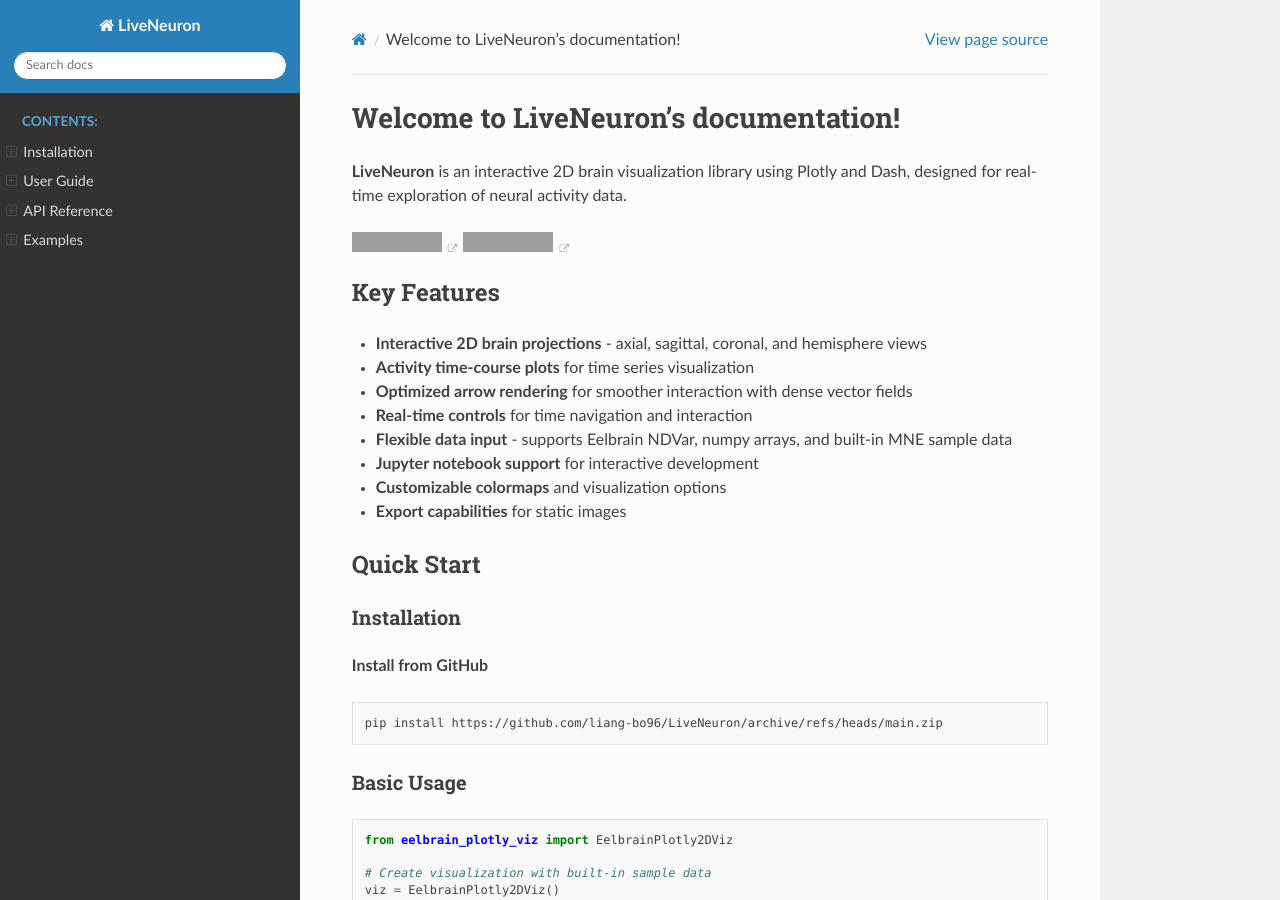
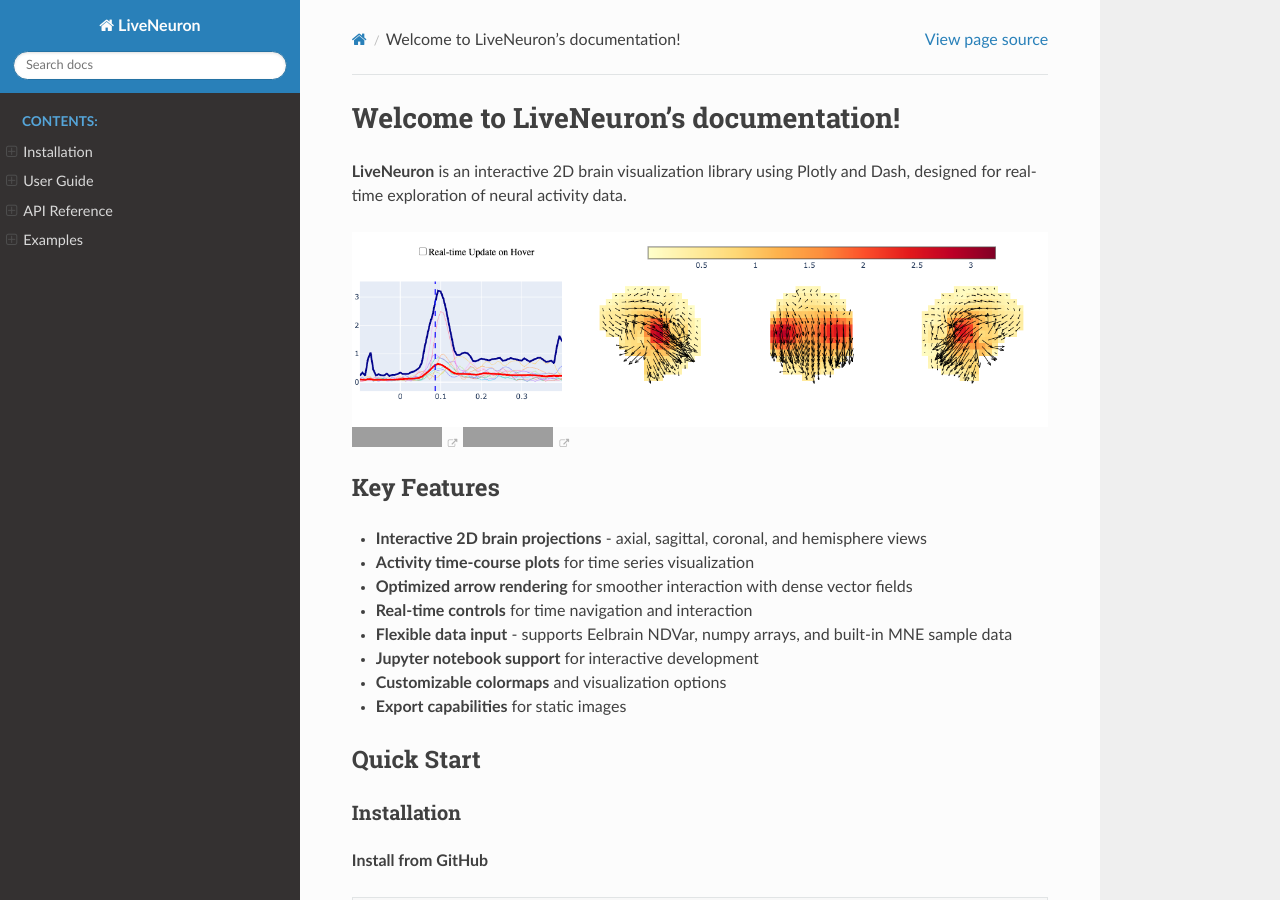
Before and after one commit to liang-bo96/LiveNeuron, a Sphinx documentation site: the page built from docs/index.rst, in a window 1280 px wide and 900 px high. Built offline with Sphinx 7.4.7 and the Read the Docs theme 3.1.0, drawn with Linux system fonts in a browser that asks for light colours; pages that are not in the unit, such as notebooks, are missing from menus; grey boxes are pictures that could not be loaded.

Commit message:
add screen shot

```diff
--- a/docs/index.rst
+++ b/docs/index.rst
@@ -2,6 +2,11 @@
 ======================================
 
 **LiveNeuron** is an interactive 2D brain visualization library using Plotly and Dash, designed for real-time exploration of neural activity data.
+
+.. image:: liveNeuron.png
+   :alt: LiveNeuron visualization overview
+   :align: center
+   :width: 720px
 
 .. image:: https://img.shields.io/badge/python-3.8%2B-blue
    :target: https://www.python.org/downloads/
```
Also changed, not shown: docs/liveNeuron.png (added).
